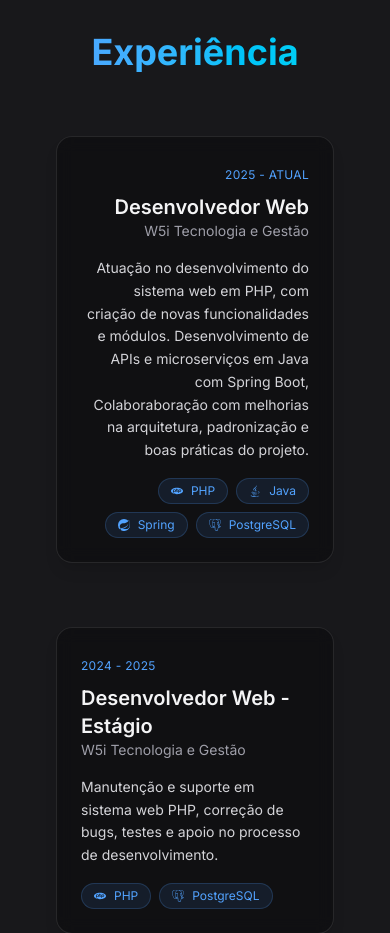
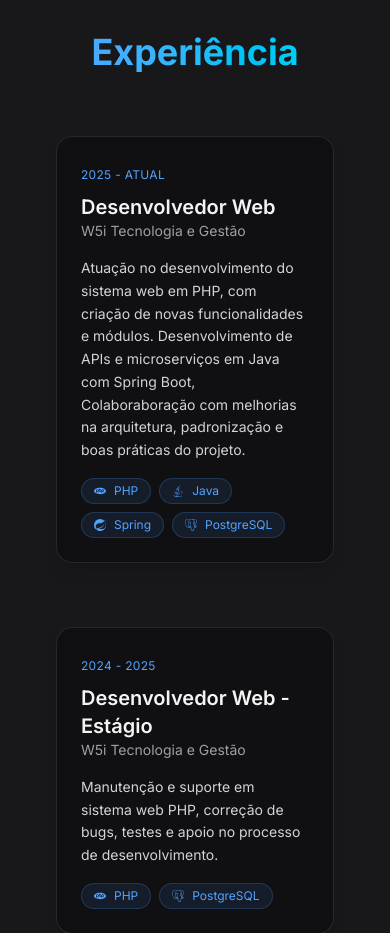
Before and after one commit to MarcosCondeJr/my-portfolio, a React (Vite) app: page / in a window 390 px wide. Shown: the part 4620-5553 px from the top of the page. Built offline with nearby package versions, Linux system fonts and the light colour scheme.

Commit message:
fix: correção dos cards de experiencia

```diff
--- a/src/pages/Experience.jsx
+++ b/src/pages/Experience.jsx
@@ -123,7 +123,7 @@ export default function Experience() {
                   <div
                     className={`md:w-1/2 ${
                       isLeft
-                        ? "md:pr-12 text-right"
+                        ? "md:pr-12 text-left md:text-right"
                         : "md:pl-12 md:ml-auto text-left"
                     }`}
                   >
@@ -157,7 +157,7 @@ export default function Experience() {
 
                       <div
                         className={`mt-4 flex flex-wrap gap-2 ${
-                          isLeft ? "justify-end" : "justify-start"
+                          isLeft ? "justify-start md:justify-end" : "justify-start"
                         }`}
                       >
                         {exp.stack.map((tech) => (
```
